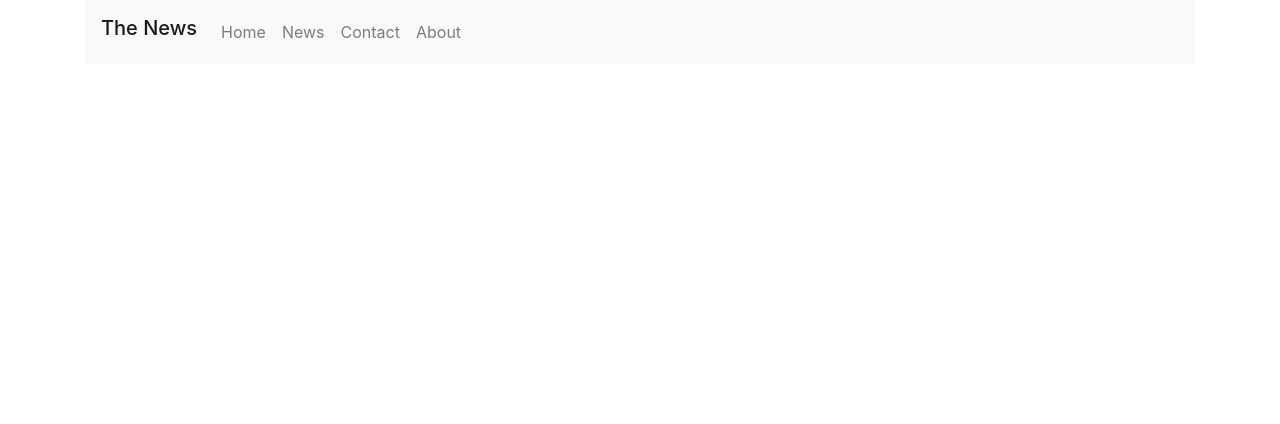
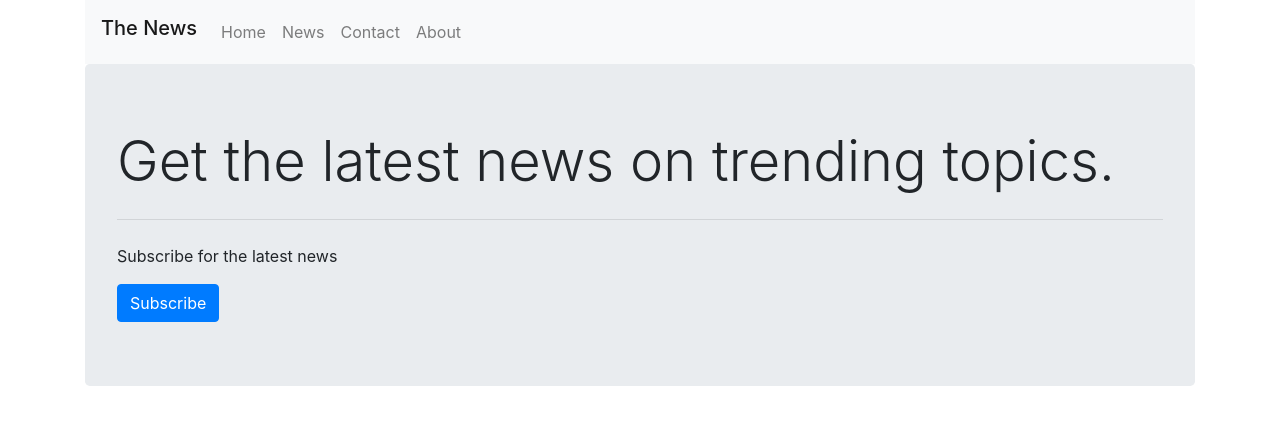
Before and after one commit to hadikrkc/Bootstrap, a plain HTML site: page index.html in a window 1280 px wide. Drawn offline with nearby package versions, Linux system fonts and the light colour scheme.

Commit message:
Added Jumbotron

```diff
--- a/index.html
+++ b/index.html
@@ -24,6 +24,17 @@
                 </div>
             </div>
         </nav>
+            <div class="row">
+                <div class="col-md-12">
+                    <div class="jumbotron">
+                        <h2 class="display-4">Get the latest news on trending topics.</h2>
+                        <hr class="my-4">
+                        <p>Subscribe for the latest news</p>
+                        <button type="button" class="btn btn-primary">Subscribe</button>
+
+                    </div>
+                </div>
+            </div>
     </div>
 
   </body>
```
